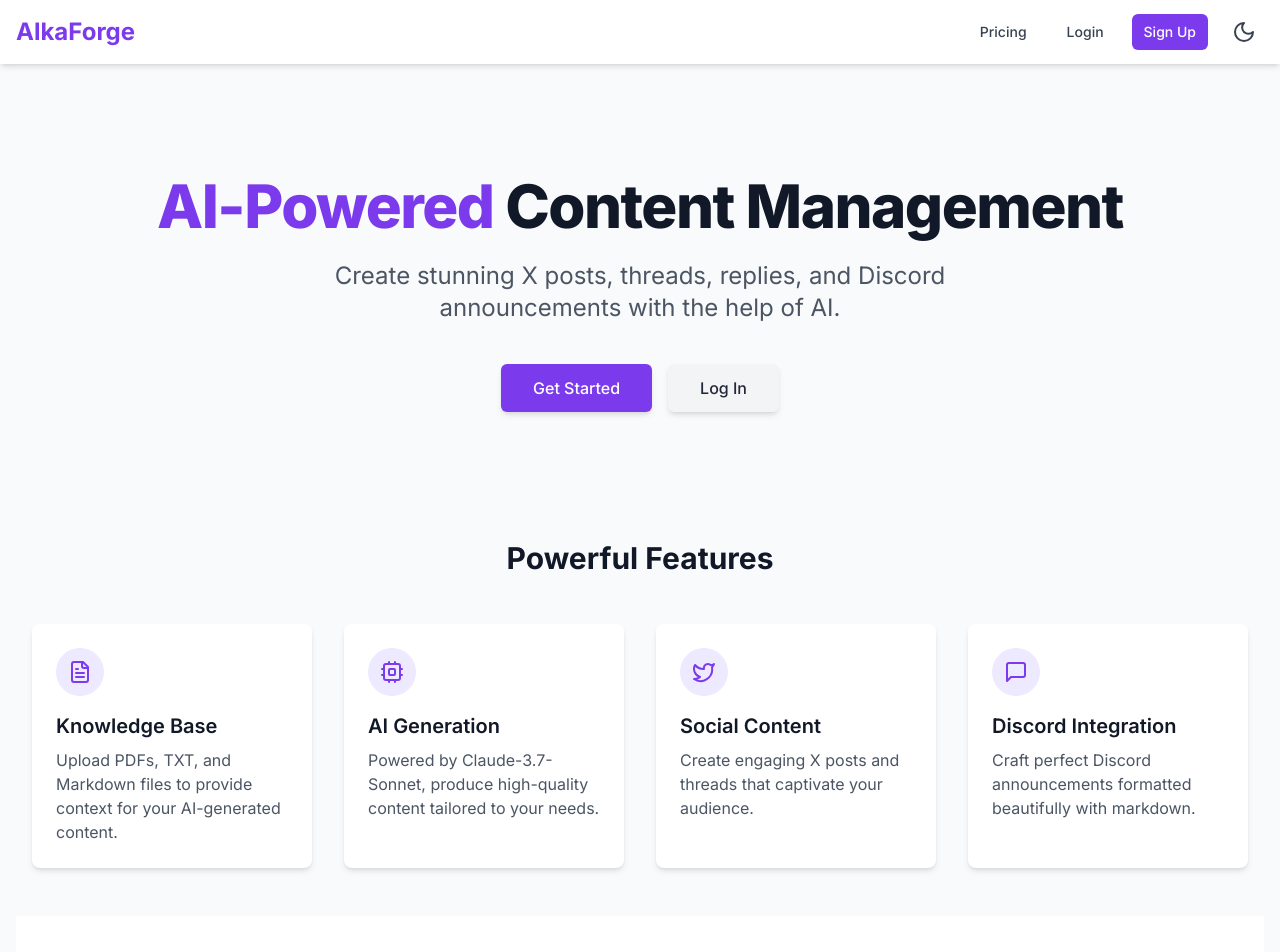
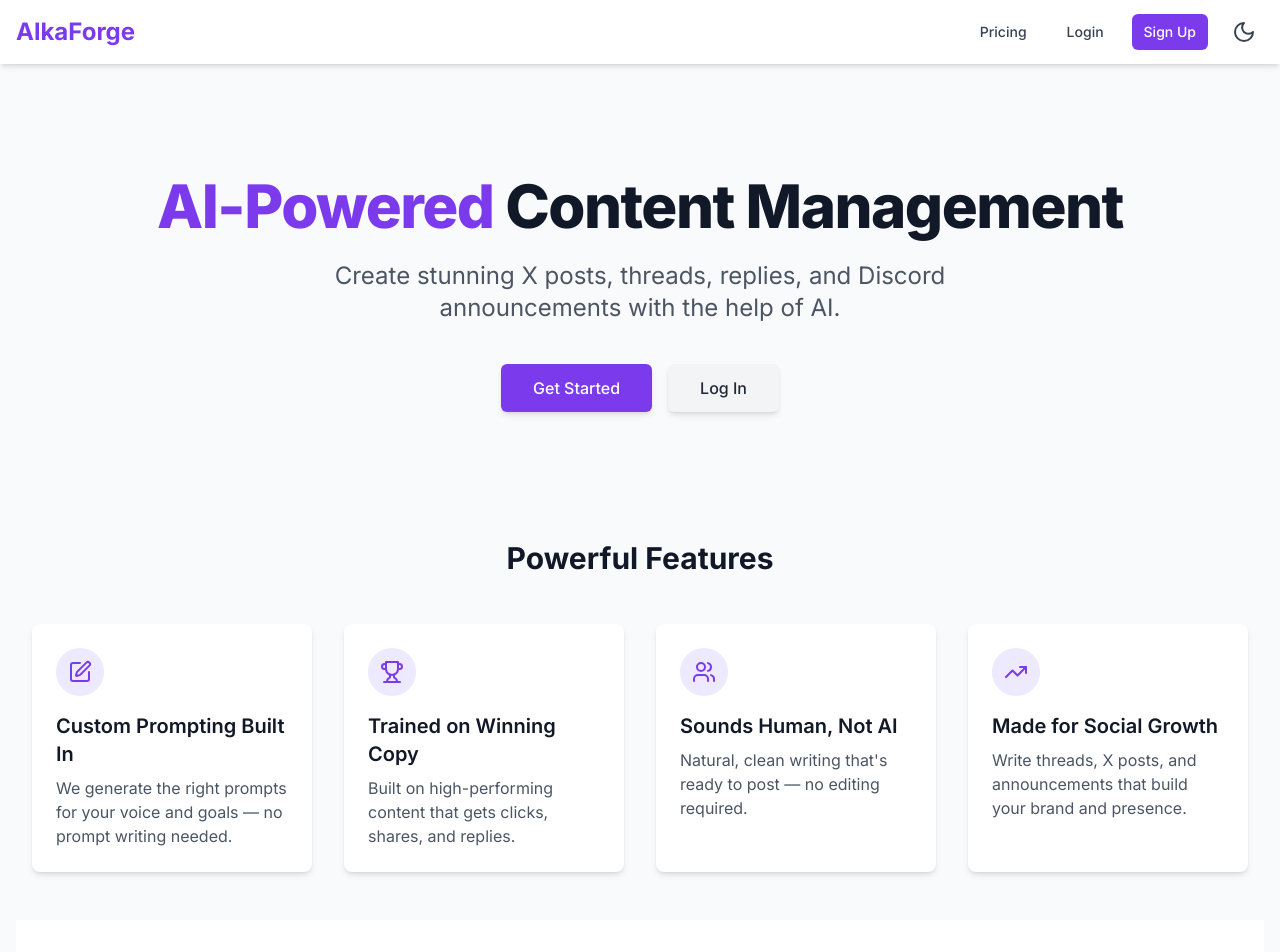
Before and after one commit to BlockonautAlchemist/AlkaForge, a Next.js app: page / in a window 1280 px wide. Shown: the top 952 px of the page. Built offline with nearby package versions, Linux system fonts and the light colour scheme; no server answers.

Commit message:
updated homepage/pricing page copy

```diff
--- a/src/app/page.tsx
+++ b/src/app/page.tsx
@@ -6,7 +6,7 @@
 import Layout from '@/components/layout/Layout';
 import { useSubscription } from '@/context/SubscriptionContext';
 import { useAuth } from '@/context/AuthContext';
-import { FileText as FiFileText, Cpu as FiCpu, Twitter as FiTwitter, MessageSquare as FiMessageSquare, Check as FiCheck } from 'lucide-react';
+import { Edit as FiEdit, Trophy as FiTrophy, Users as FiUsers, TrendingUp as FiTrendingUp, Check as FiCheck } from 'lucide-react';
 import toast from 'react-hot-toast';
 
 export default function Home() {
@@ -106,44 +106,44 @@
             {/* Feature 1 */}
             <div className="bg-white dark:bg-dark-200 p-6 rounded-lg shadow-md">
               <div className="bg-primary-100 dark:bg-primary-900 p-3 rounded-full w-12 h-12 flex items-center justify-center mb-4">
-                <FiFileText className="text-primary-600 dark:text-primary-400 text-xl" />
+                <FiEdit className="text-primary-600 dark:text-primary-400 text-xl" />
               </div>
-              <h3 className="text-xl font-semibold text-gray-900 dark:text-white mb-2">Knowledge Base</h3>
+              <h3 className="text-xl font-semibold text-gray-900 dark:text-white mb-2">Custom Prompting Built In</h3>
               <p className="text-gray-600 dark:text-gray-300">
-                Upload PDFs, TXT, and Markdown files to provide context for your AI-generated content.
+                We generate the right prompts for your voice and goals — no prompt writing needed.
               </p>
             </div>
 
             {/* Feature 2 */}
             <div className="bg-white dark:bg-dark-200 p-6 rounded-lg shadow-md">
               <div className="bg-primary-100 dark:bg-primary-900 p-3 rounded-full w-12 h-12 flex items-center justify-center mb-4">
-                <FiCpu className="text-primary-600 dark:text-primary-400 text-xl" />
+                <FiTrophy className="text-primary-600 dark:text-primary-400 text-xl" />
               </div>
-              <h3 className="text-xl font-semibold text-gray-900 dark:text-white mb-2">AI Generation</h3>
+              <h3 className="text-xl font-semibold text-gray-900 dark:text-white mb-2">Trained on Winning Copy</h3>
               <p className="text-gray-600 dark:text-gray-300">
-                Powered by Claude-3.7-Sonnet, produce high-quality content tailored to your needs.
+                Built on high-performing content that gets clicks, shares, and replies.
               </p>
             </div>
 
             {/* Feature 3 */}
             <div className="bg-white dark:bg-dark-200 p-6 rounded-lg shadow-md">
               <div className="bg-primary-100 dark:bg-primary-900 p-3 rounded-full w-12 h-12 flex items-center justify-center mb-4">
-                <FiTwitter className="text-primary-600 dark:text-primary-400 text-xl" />
+                <FiUsers className="text-primary-600 dark:text-primary-400 text-xl" />
               </div>
-              <h3 className="text-xl font-semibold text-gray-900 dark:text-white mb-2">Social Content</h3>
+              <h3 className="text-xl font-semibold text-gray-900 dark:text-white mb-2">Sounds Human, Not AI</h3>
               <p className="text-gray-600 dark:text-gray-300">
-                Create engaging X posts and threads that captivate your audience.
+                Natural, clean writing that's ready to post — no editing required.
               </p>
             </div>
 
             {/* Feature 4 */}
             <div className="bg-white dark:bg-dark-200 p-6 rounded-lg shadow-md">
               <div className="bg-primary-100 dark:bg-primary-900 p-3 rounded-full w-12 h-12 flex items-center justify-center mb-4">
-                <FiMessageSquare className="text-primary-600 dark:text-primary-400 text-xl" />
+                <FiTrendingUp className="text-primary-600 dark:text-primary-400 text-xl" />
               </div>
-              <h3 className="text-xl font-semibold text-gray-900 dark:text-white mb-2">Discord Integration</h3>
+              <h3 className="text-xl font-semibold text-gray-900 dark:text-white mb-2">Made for Social Growth</h3>
               <p className="text-gray-600 dark:text-gray-300">
-                Craft perfect Discord announcements formatted beautifully with markdown.
+                Write threads, X posts, and announcements that build your brand and presence.
               </p>
             </div>
           </div>
--- a/src/app/pricing/page.tsx
+++ b/src/app/pricing/page.tsx
@@ -55,7 +55,6 @@
       description: 'Perfect for getting started with AI content creation',
       features: [
         '10 requests per month',
-        'Basic content generation',
         'X posts and threads',
         'Discord announcements',
         'Email support',
@@ -63,8 +62,7 @@
       ],
       limitations: [
         'Limited to 10 requests',
-        'No priority support',
-        'Basic templates only'
+        'No priority support'
       ],
       buttonText: 'Get Started Free',
       buttonLink: '/signup',
@@ -82,9 +80,7 @@
         'Advanced AI generation',
         'Priority support',
         'Knowledge base integration',
-        'Custom templates',
-        'Analytics dashboard',
-        'Export options'
+        'Custom templates'
       ],
       limitations: [],
       buttonText: 'Choose Standard',
@@ -104,10 +100,7 @@
         'Priority support',
         'Knowledge base integration',
         'Custom templates',
-        'Advanced analytics',
-        'Team collaboration',
-        'API access',
-        'White-label options'
+        'API access'
       ],
       limitations: [],
       buttonText: 'Choose Premium',
@@ -303,20 +296,8 @@
                   <td className="p-6 text-center"><FiCheck className="text-green-500 mx-auto" /></td>
                   <td className="p-6 text-center"><FiCheck className="text-green-500 mx-auto" /></td>
                 </tr>
-                <tr className="border-b border-gray-100 dark:border-dark-300">
-                  <td className="p-6 text-gray-900 dark:text-white">Advanced Analytics</td>
-                  <td className="p-6 text-center"><FiX className="text-red-500 mx-auto" /></td>
-                  <td className="p-6 text-center"><FiX className="text-red-500 mx-auto" /></td>
-                  <td className="p-6 text-center"><FiCheck className="text-green-500 mx-auto" /></td>
-                </tr>
-                <tr className="border-b border-gray-100 dark:border-dark-300">
-                  <td className="p-6 text-gray-900 dark:text-white">API Access</td>
-                  <td className="p-6 text-center"><FiX className="text-red-500 mx-auto" /></td>
-                  <td className="p-6 text-center"><FiX className="text-red-500 mx-auto" /></td>
-                  <td className="p-6 text-center"><FiCheck className="text-green-500 mx-auto" /></td>
-                </tr>
                 <tr>
-                  <td className="p-6 text-gray-900 dark:text-white">Team Collaboration</td>
+                  <td className="p-6 text-gray-900 dark:text-white">API Access (Coming Soon)</td>
                   <td className="p-6 text-center"><FiX className="text-red-500 mx-auto" /></td>
                   <td className="p-6 text-center"><FiX className="text-red-500 mx-auto" /></td>
                   <td className="p-6 text-center"><FiCheck className="text-green-500 mx-auto" /></td>
```
